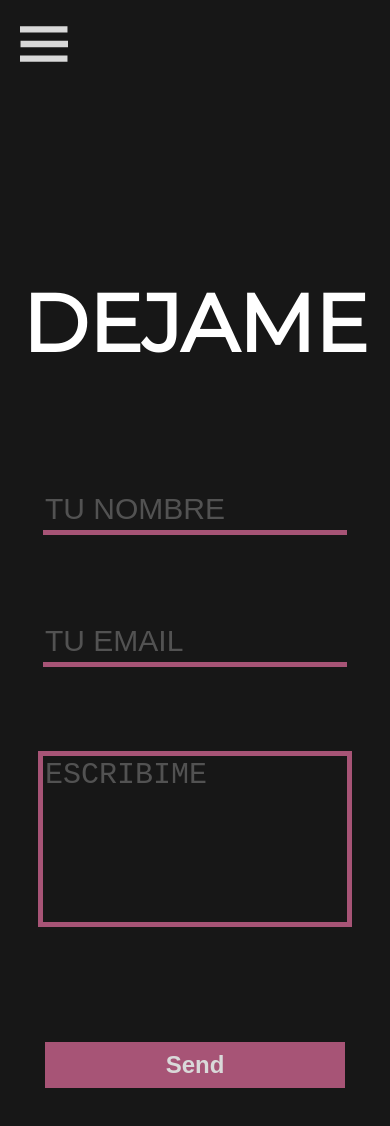
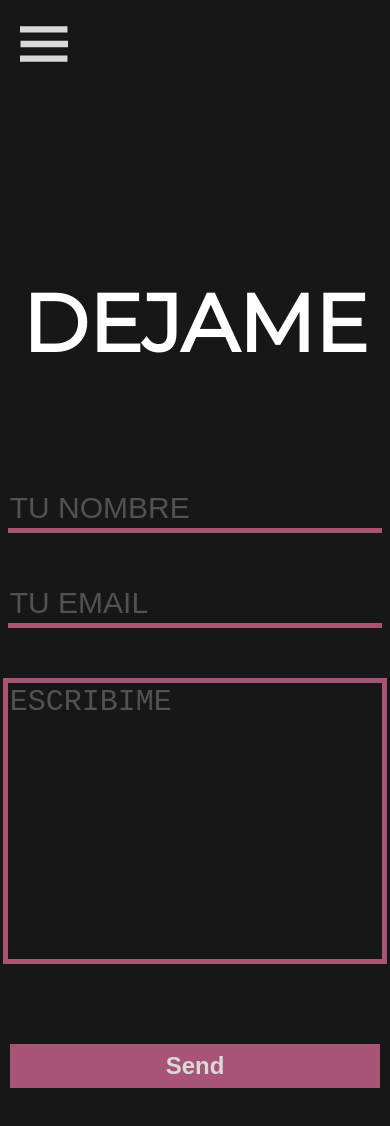
Before and after one commit to AllaJoe/cosos, a React (Vite) app: page /contacto in a window 390 px wide. Shown: the top 1126 px of the page. Built offline with nearby package versions, Linux system fonts and the light colour scheme.

Commit message:
arreglitos de cosas

```diff
--- a/src/Styles/Scrollito.css
+++ b/src/Styles/Scrollito.css
@@ -17,12 +17,12 @@
   display: flex;
   font-family: ChesnaGrotesk-Thin /* "Montserrat-Thin" */;
   background-color:"";
-  height:600px;
+  height:400px;
   border:1px solid rgb(217,217,217);
 }
 .cardFlip4 {
   width:500px;
-  height:700px;
+  height:800px;
   background-color:#4A8898;
   overflow:hidden;
 }
@@ -48,7 +48,11 @@
 
   }
 
-
+  .videoBackClass {
+    /* display: none; */
+    /* width:1800px; */
+    height:1128px
+  }
 
   .front,
   .back {
@@ -93,15 +97,19 @@
 
     .cardFlip {
       width: 95vw;
-      height: 900px;
+      height: 800px;
+    }
+    .videoBackClass {
+      width: 100%;
+      height: 180vh ;
     }
     .cardFlip2 {
       width: 95vw;
-      height: 800px;
+      height: 600px;
     }
     .cardFlip3 {
       width: 95vw;
-      height: 800px;
+      height: 600px;
     }
     .cardFlip4 {
       width: 95vw;
--- a/src/Styles/formulario.css
+++ b/src/Styles/formulario.css
@@ -20,7 +20,7 @@ textarea::placeholder {
     flex-direction:column;
     justify-content:center;
     align-items:center;
-    gap: 10vh;
+    gap: 50px;
     /* background-color: white; */
     /* margin-bottom:10vh; */
   }
@@ -45,7 +45,7 @@ textarea::placeholder {
     outline:none;
     /* minWidth:"50em", */
     width:750px;
-    height:40vh;
+    height:600px;
     /* padding:"5px",  */
     font-size:30px;
     color:#D9D9D9;
@@ -73,7 +73,7 @@ textarea::placeholder {
   .tele_style {
     display: flex;
     justify-content: center;
-    width:100vw;
+    width:100%;
     height:40vh;
     overflow:hidden;
     font-size: 4em;
@@ -87,13 +87,13 @@ textarea::placeholder {
         width:200px;
     }
     .nombre {
-        width:450px;
+        width: 95vw/* 450px */;
     }
     .texttext {
-        width:450px;
+        width: 95vw/* 450px */;
     }
     .input_submit {
-        width:450px;
+        width: 95vw/* 450px */;
     }
   }
 
@@ -102,7 +102,7 @@ textarea::placeholder {
 
       width:350px;
   }
-  .nombre {
+  /* .nombre {
       width:350px;
   }
   .texttext {
@@ -110,7 +110,7 @@ textarea::placeholder {
   }
   .input_submit {
       width:350px;
-  }
+  } */
 
   .tele_style {
     font-size: 2.5em;
@@ -122,7 +122,7 @@ textarea::placeholder {
 
       width:300px;
   }
-  .nombre {
+  /* .nombre {
       width:300px;
   }
   .texttext {
@@ -130,7 +130,7 @@ textarea::placeholder {
   }
   .input_submit {
       width:300px;
-  }
+  } */
   .tele_style {
     font-size: 2em;
   }
--- a/src/components/ScrollToTop.jsx
+++ b/src/components/ScrollToTop.jsx
@@ -28,7 +28,7 @@ const ScrollToTop = (props) => {
         </div>
         <animated.div className="back" style={{ opacity }}>
           {/* <img style={{width:props.width2}} src={props.img2} alt="" /> */}
-          <video style={{/* width:"800px", */ height:"160vh"}}  src={props.video2} autoPlay loop muted></video>
+          <video className='videoBackClass'   src={props.video2} autoPlay loop muted></video>
         </animated.div>
       </animated.div>
     </div>
--- a/src/sections/Contacto.jsx
+++ b/src/sections/Contacto.jsx
@@ -15,7 +15,8 @@ const Contacto = () => {
     const speed = 1500;
 
     return (
-        <div style={{width:"100vw", height:"200vh", marginTop:"150px"}}>
+        <div style={{width:"100%"}}>
+        <div style={{width:"100%", height:"200vh", marginTop:"150px"}}>
 
         <motion.div
         variants={formVariant}
@@ -39,6 +40,7 @@ const Contacto = () => {
 
         </motion.div>
         </div>
+        </div>
     );
 }
 
```
